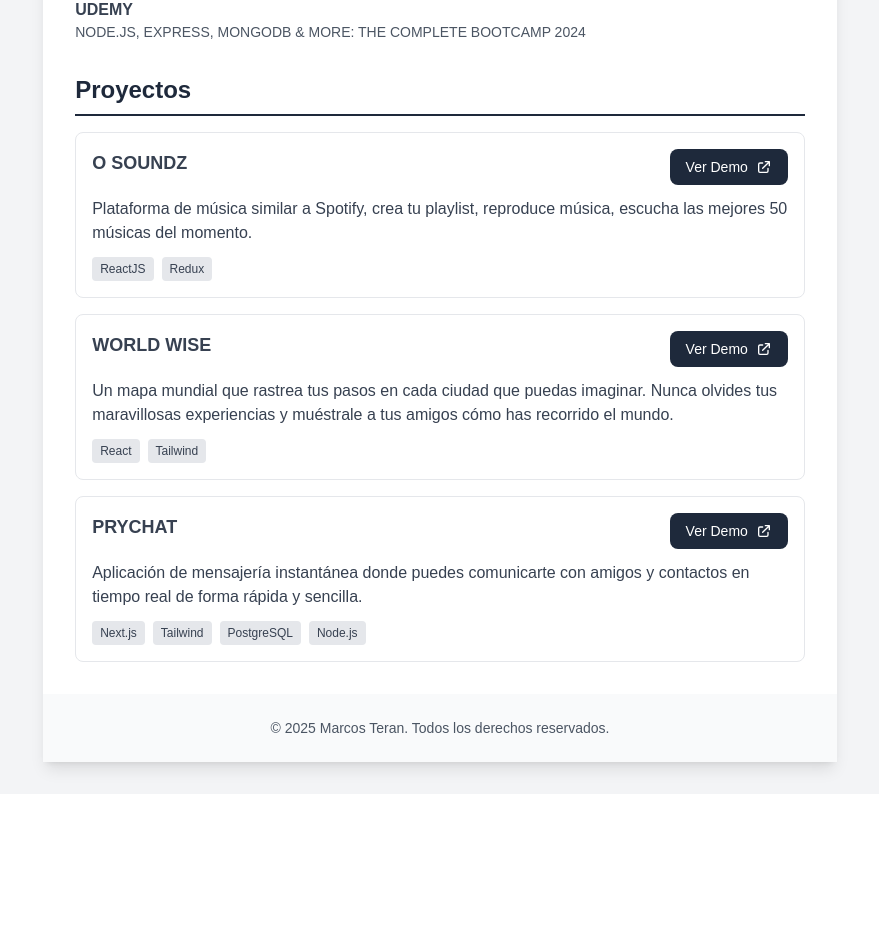
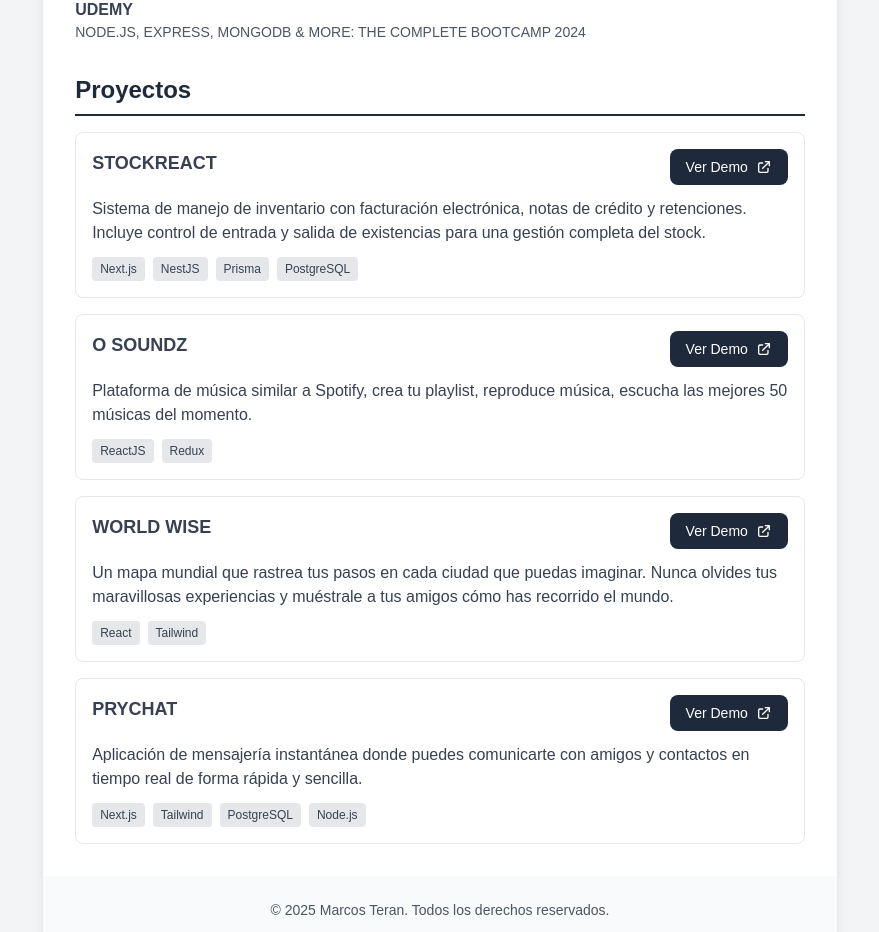
Before and after one commit to marcosdaniel2002/mi-portafolio, a Next.js app: page / in a window 1280 px wide. Shown: the part 1180-2112 px from the top of the page, without its empty margins (200-1079 px from the left). Before the commit the page ends 1974 px from the top, so only its background shows below. Built offline with nearby package versions, Linux system fonts and the light colour scheme.

Commit message:
add STOCKREACT project details and update project order in portfolio

```diff
--- a/src/app/page.tsx
+++ b/src/app/page.tsx
@@ -31,16 +31,21 @@ export default function Home() {
       projectsTitle: "Proyectos",
       viewDemo: "Ver Demo",
       project1: {
+        title: "STOCKREACT",
+        description:
+          "Sistema de manejo de inventario con facturación electrónica, notas de crédito y retenciones. Incluye control de entrada y salida de existencias para una gestión completa del stock.",
+      },
+      project2: {
         title: "O SOUNDZ",
         description:
           "Plataforma de música similar a Spotify, crea tu playlist, reproduce música, escucha las mejores 50 músicas del momento.",
       },
-      project2: {
+      project3: {
         title: "WORLD WISE",
         description:
           "Un mapa mundial que rastrea tus pasos en cada ciudad que puedas imaginar. Nunca olvides tus maravillosas experiencias y muéstrale a tus amigos cómo has recorrido el mundo.",
       },
-      project3: {
+      project4: {
         title: "PRYCHAT",
         description:
           "Aplicación de mensajería instantánea donde puedes comunicarte con amigos y contactos en tiempo real de forma rápida y sencilla.",
@@ -72,16 +77,21 @@ export default function Home() {
       projectsTitle: "Projects",
       viewDemo: "View Demo",
       project1: {
+        title: "STOCKREACT",
+        description:
+          "Inventory management system with electronic invoicing, credit notes, and tax withholdings. Includes stock entry and exit tracking for complete inventory control.",
+      },
+      project2: {
         title: "O SOUNDZ",
         description:
           "Music platform similar to Spotify, create your playlist, play music, listen to the top 50 songs of the moment.",
       },
-      project2: {
+      project3: {
         title: "WORLD WISE",
         description:
           "A world map that tracks your footsteps into every city you can think of. Never forget your wonderful experiences, and show your friends how you have wandered the world.",
       },
-      project3: {
+      project4: {
         title: "PRYCHAT",
         description:
           "Instant messaging application where you can communicate with friends and contacts in real time, quickly and easily.",
@@ -257,11 +267,56 @@ export default function Home() {
               {t.projectsTitle}
             </h2>
             <div className="space-y-4">
+              {/* STOCKREACT */}
+              <div className="border border-gray-200 rounded-lg p-4 hover:shadow-md transition-shadow">
+                <div className="flex justify-between items-start mb-3">
+                  <h3 className="font-semibold text-lg text-gray-700">
+                    {t.project1.title}
+                  </h3>
+                  <a
+                    href="https://template.stockreact-ec.com/"
+                    target="_blank"
+                    rel="noopener noreferrer"
+                    className="bg-slate-800 hover:bg-slate-700 text-white px-4 py-2 rounded-lg text-sm font-medium transition-colors flex items-center gap-2 whitespace-nowrap"
+                  >
+                    {t.viewDemo}
+                    <svg
+                      className="w-4 h-4"
+                      fill="none"
+                      stroke="currentColor"
+                      viewBox="0 0 24 24"
+                    >
+                      <path
+                        strokeLinecap="round"
+                        strokeLinejoin="round"
+                        strokeWidth={2}
+                        d="M10 6H6a2 2 0 00-2 2v10a2 2 0 002 2h10a2 2 0 002-2v-4M14 4h6m0 0v6m0-6L10 14"
+                      />
+                    </svg>
+                  </a>
+                </div>
+                <p className="text-gray-700 mb-3">{t.project1.description}</p>
+                <div className="flex gap-2 flex-wrap">
+                  <span className="bg-gray-200 text-gray-700 px-2 py-1 rounded text-xs">
+                    Next.js
+                  </span>
+                  <span className="bg-gray-200 text-gray-700 px-2 py-1 rounded text-xs">
+                    NestJS
+                  </span>
+                  <span className="bg-gray-200 text-gray-700 px-2 py-1 rounded text-xs">
+                    Prisma
+                  </span>
+                  <span className="bg-gray-200 text-gray-700 px-2 py-1 rounded text-xs">
+                    PostgreSQL
+                  </span>
+                </div>
+              </div>
+
               {/* O SOUNDZ */}
               <div className="border border-gray-200 rounded-lg p-4 hover:shadow-md transition-shadow">
                 <div className="flex justify-between items-start mb-3">
                   <h3 className="font-semibold text-lg text-gray-700">
-                    {t.project1.title}
+                    {t.project2.title}
                   </h3>
                   <a
                     href="https://o-soundz.vercel.app/"
@@ -285,7 +340,7 @@ export default function Home() {
                     </svg>
                   </a>
                 </div>
-                <p className="text-gray-700 mb-3">{t.project1.description}</p>
+                <p className="text-gray-700 mb-3">{t.project2.description}</p>
                 <div className="flex gap-2 flex-wrap">
                   <span className="bg-gray-200 text-gray-700 px-2 py-1 rounded text-xs">
                     ReactJS
@@ -300,7 +355,7 @@ export default function Home() {
               <div className="border border-gray-200 rounded-lg p-4 hover:shadow-md transition-shadow">
                 <div className="flex justify-between items-start mb-3">
                   <h3 className="font-semibold text-lg text-gray-700">
-                    {t.project2.title}
+                    {t.project3.title}
                   </h3>
                   <a
                     href="https://world-wise-mu.vercel.app/"
@@ -324,7 +379,7 @@ export default function Home() {
                     </svg>
                   </a>
                 </div>
-                <p className="text-gray-700 mb-3">{t.project2.description}</p>
+                <p className="text-gray-700 mb-3">{t.project3.description}</p>
                 <div className="flex gap-2 flex-wrap">
                   <span className="bg-gray-200 text-gray-700 px-2 py-1 rounded text-xs">
                     React
@@ -339,7 +394,7 @@ export default function Home() {
               <div className="border border-gray-200 rounded-lg p-4 hover:shadow-md transition-shadow">
                 <div className="flex justify-between items-start mb-3">
                   <h3 className="font-semibold text-lg text-gray-700">
-                    {t.project3.title}
+                    {t.project4.title}
                   </h3>
                   <a
                     href="https://prychat-mauve.vercel.app/auth/login"
@@ -363,7 +418,7 @@ export default function Home() {
                     </svg>
                   </a>
                 </div>
-                <p className="text-gray-700 mb-3">{t.project3.description}</p>
+                <p className="text-gray-700 mb-3">{t.project4.description}</p>
                 <div className="flex gap-2 flex-wrap">
                   <span className="bg-gray-200 text-gray-700 px-2 py-1 rounded text-xs">
                     Next.js
```
